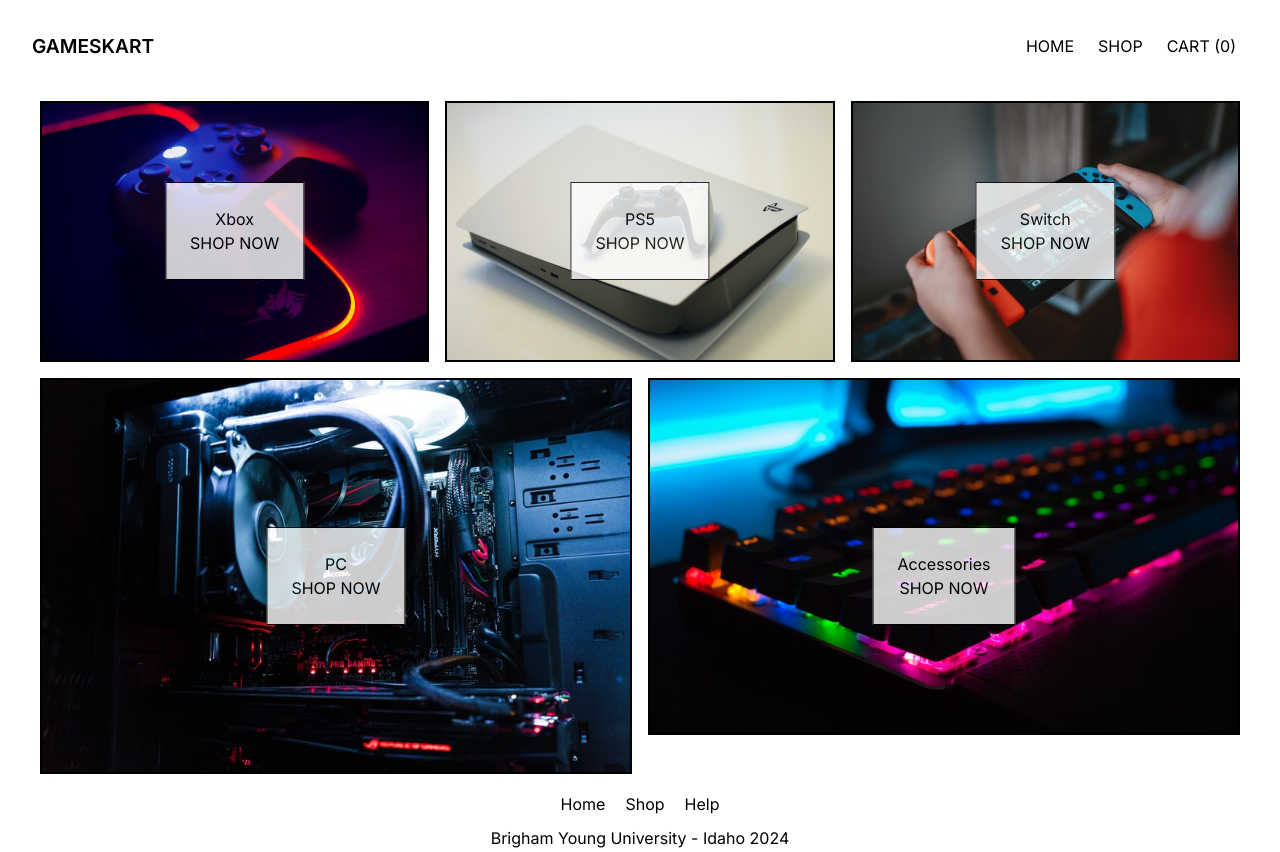
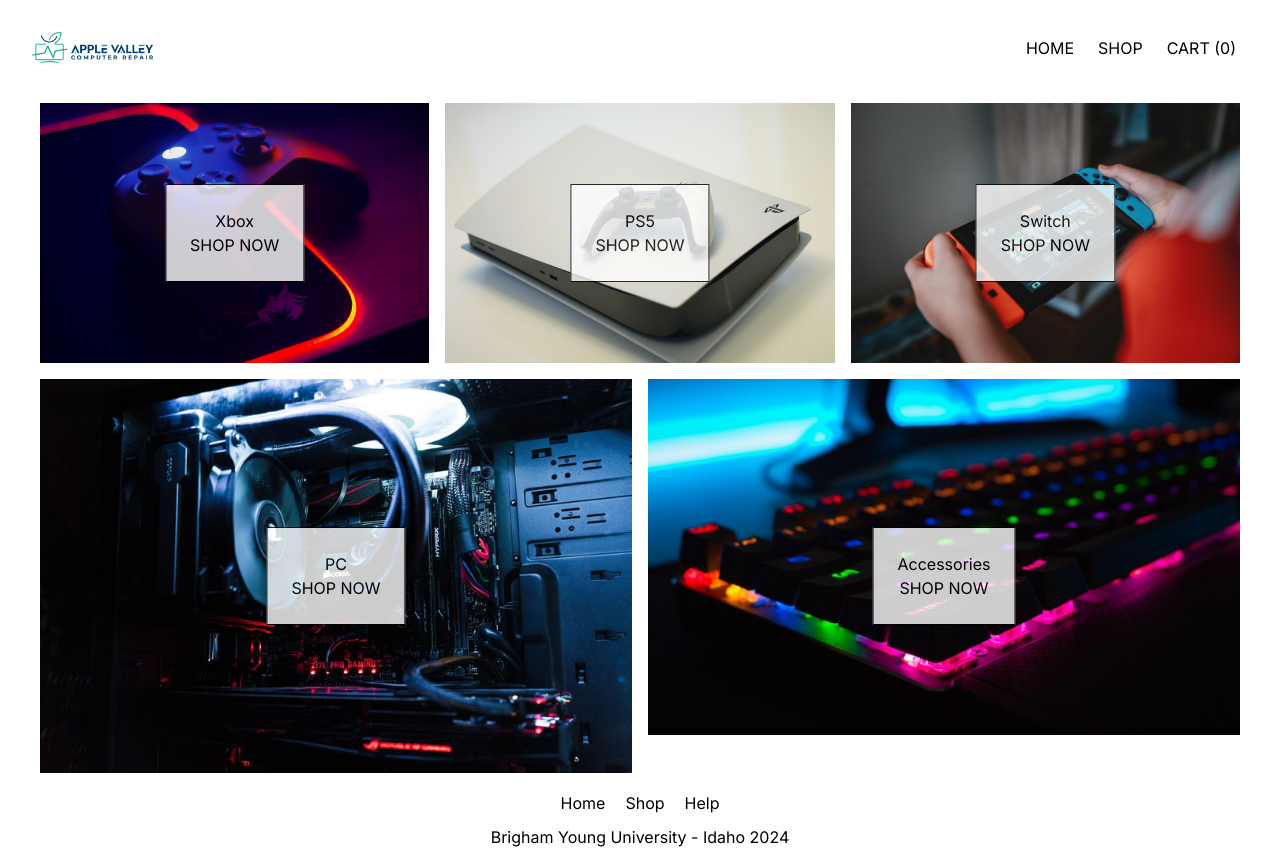
Before and after one commit to sosaemilio/ecommerce-wdd430, a Next.js app: page / in a window 1280 px wide. Built offline with nearby package versions, Linux system fonts and the light colour scheme.

Commit message:
Add logo

```diff
--- a/src/components/CategoryCard/CategoryCard.module.css
+++ b/src/components/CategoryCard/CategoryCard.module.css
@@ -1,4 +1,5 @@
-.card {
+@media only screen and (min-width: 600px) {
+  .card {
     margin: 0.5rem;
     flex: 1 1 auto;
     position: relative;
@@ -26,3 +27,4 @@
   .card:hover .info {
     opacity: 0.9;
   }
+}
--- a/src/components/Navbar/Navbar.jsx
+++ b/src/components/Navbar/Navbar.jsx
@@ -15,7 +15,8 @@
 
 	return (
 	  <nav className={styles.navbar}>
-		<h6 className={styles.logo}>GamesKart</h6>
+		{/* <h6 className={styles.logo}>GamesKart</h6> */}
+		<Image src="/images/logo.png" height={30} width={121}/>
 		<ul className={styles.links}>
 		  <li className={styles.navlink}>
 			<Link href="/">Home</Link>
```
Also changed, not shown: public/images/logo.png (added).
